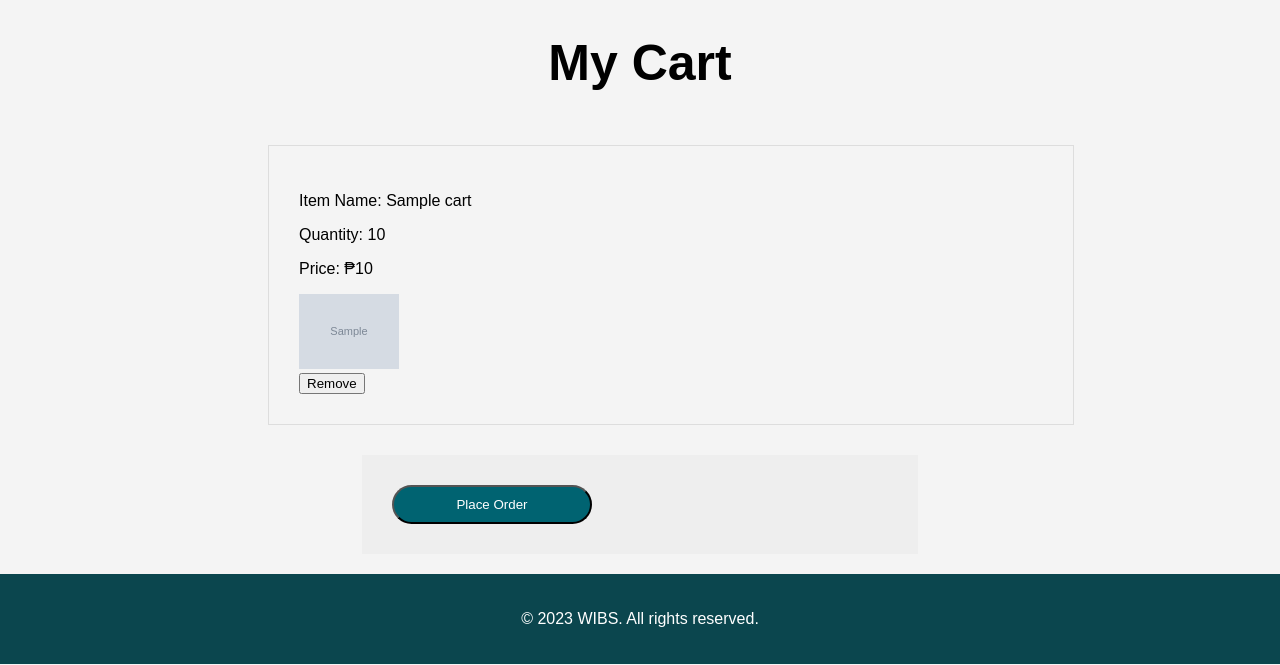
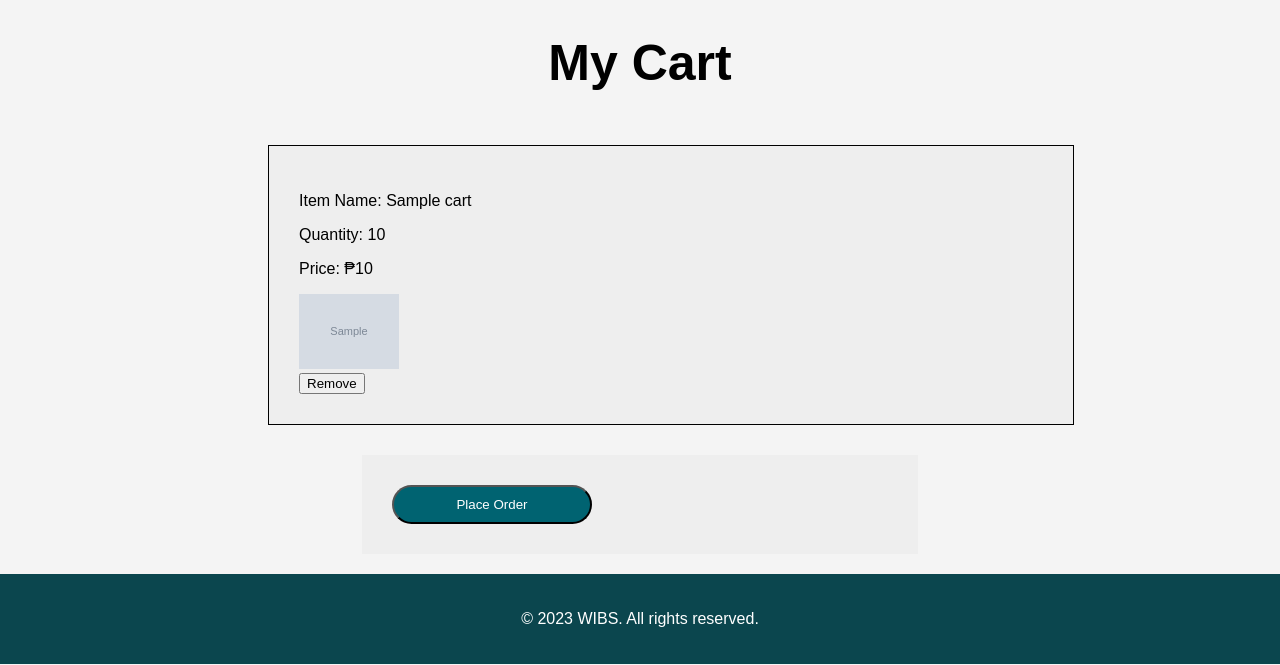
Before and after one commit to PUP-BSIT/project-wibs, a PHP site: page /App/pages/cart.php in a window 1280 px wide. Shown: the part 75-740 px from the top of the page. Run offline with PHP 8.4, Linux system fonts and the light colour scheme; the visitor is signed in with stand-in values (Sample User, id 1); tables that the repository leaves empty or names only in its code hold one stand-in row (values such as "Sample post"); grey boxes marked "Sample" are stand-in pictures.

Commit message:
Edit CSS Style

```diff
--- a/App/css/cart.css
+++ b/App/css/cart.css
@@ -75,9 +75,10 @@ body {
 .cart-items .item {
     width: 100%;
     padding: 10px;
-    border: 1px solid #ddd;
+    border: 1px solid #000;
     margin-bottom: 10px;
     padding: 30px;
+    background-color: #EEEEEE;
 }
 
 .cart-items .item img {
```
